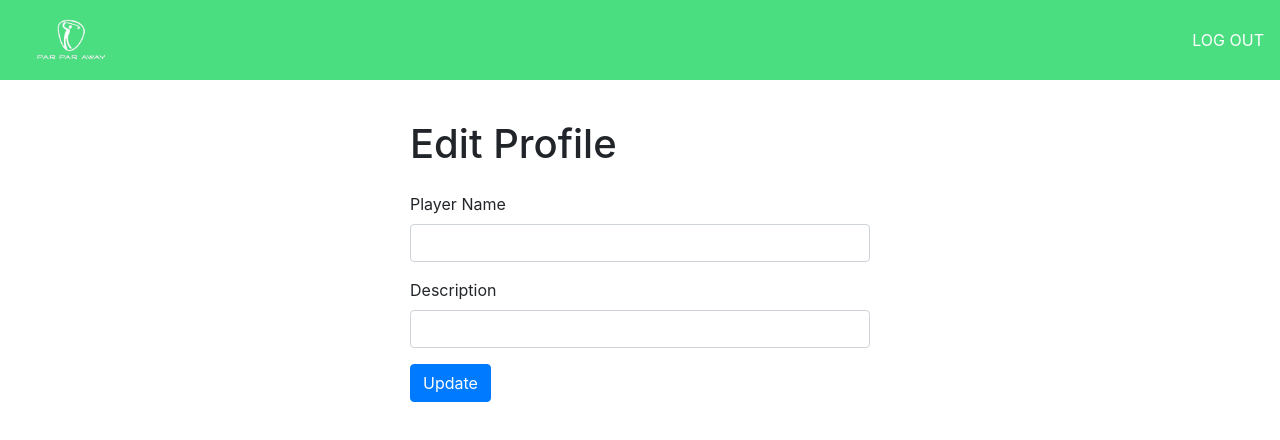
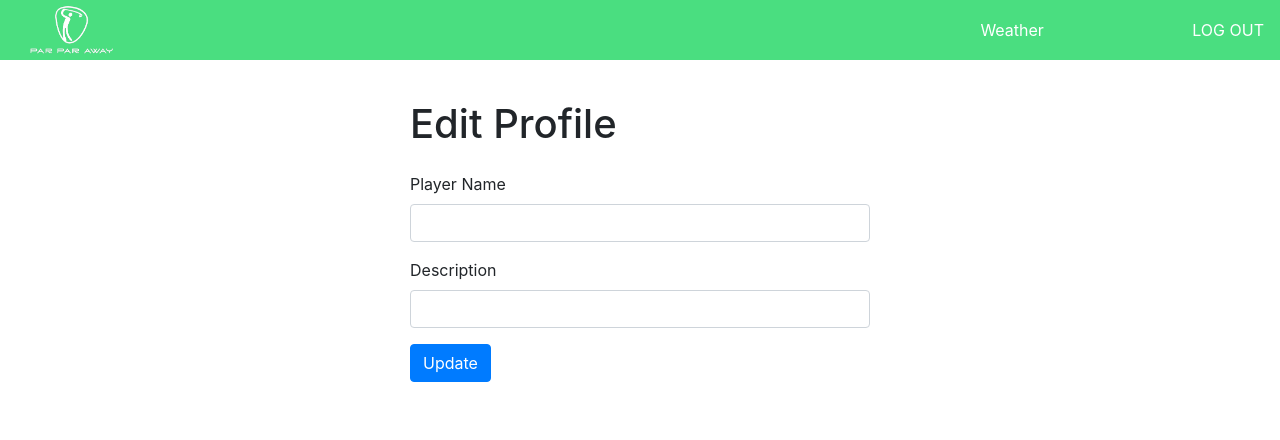
Before and after one commit to jakesilvers/badboysofjava, a Vue app in the folder vue/: page /profile in a window 1280 px wide. Shown: the top 440 px of the page. Built offline with nearby package versions, Linux system fonts and the light colour scheme; sample sign-in values are in the browser's storage; what vue-js-modal would draw is missing.

Commit message:
weather-link navbar

```diff
--- a/vue/src/components/Navbar.vue
+++ b/vue/src/components/Navbar.vue
@@ -1,10 +1,14 @@
 <template>
     <header class="navbar navbar-dark sticky-top flex-md-nowrap p-0 shadow">
         <router-link v-bind:to="{ name: 'home' }">
-            <a class="navbar-brand col-md-3 col-lg-2 me-0 px-3 fs-6" href="#"><img src="/logo.png" alt="" /></a>
+            <a class="navbar-brand col-md-3 col-lg-2 me-0 px-3 fs-6" href="#"><img src="/logo2.png" alt="" /></a>
         </router-link>
 
+            <div>
+                 <a class="weather" href="#"> <router-link v-bind:to="{ name: 'weather' }">Weather</router-link></a>
+            </div>
         <div class="navbar-nav">
+
             <div class="nav-item text-nowrap">
                 <a class="nav-link px-3" href="#"> <router-link v-bind:to="{ name: 'logout' }" v-if="$store.state.token != ''">LOG OUT</router-link></a>
             </div>
@@ -24,7 +28,14 @@ a {
 img {
     width: 800px;
 }
+img:hover {
+    background-color:green;
+
+}
 .navbar {
     background-color: #4ade80 !important;
 }
+
+
+
 </style>
--- a/vue/src/router/index.js
+++ b/vue/src/router/index.js
@@ -77,8 +77,8 @@ const router = new Router({
         },
         {
             path: "/match/:id",
+            name: "match",
             component: Match,
-            name: "match",
             meta: {
                 requiresAuth: true
             }
--- a/vue/src/views/WeatherPage.vue
+++ b/vue/src/views/WeatherPage.vue
@@ -1,5 +1,5 @@
 <template>
-  <div>
+  <div class="weather">
         <Navbar />
         <div></div>
         <current-weather />
@@ -14,7 +14,8 @@ export default {
   components: {
     Navbar,
     CurrentWeather
-  }
+  },
+  name: "weather"
 };
 </script>
 <style
```
Also changed, not shown: vue/public/logo2.png (added), vue/public/logo3.jpg (added).
